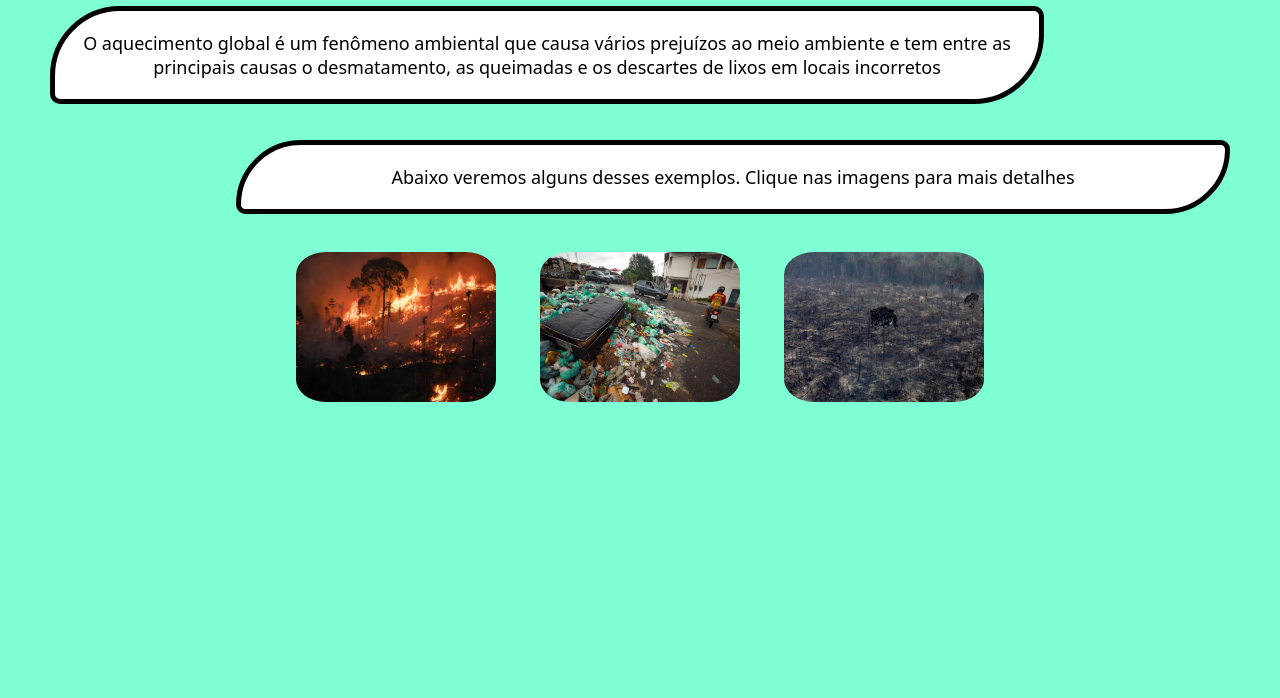
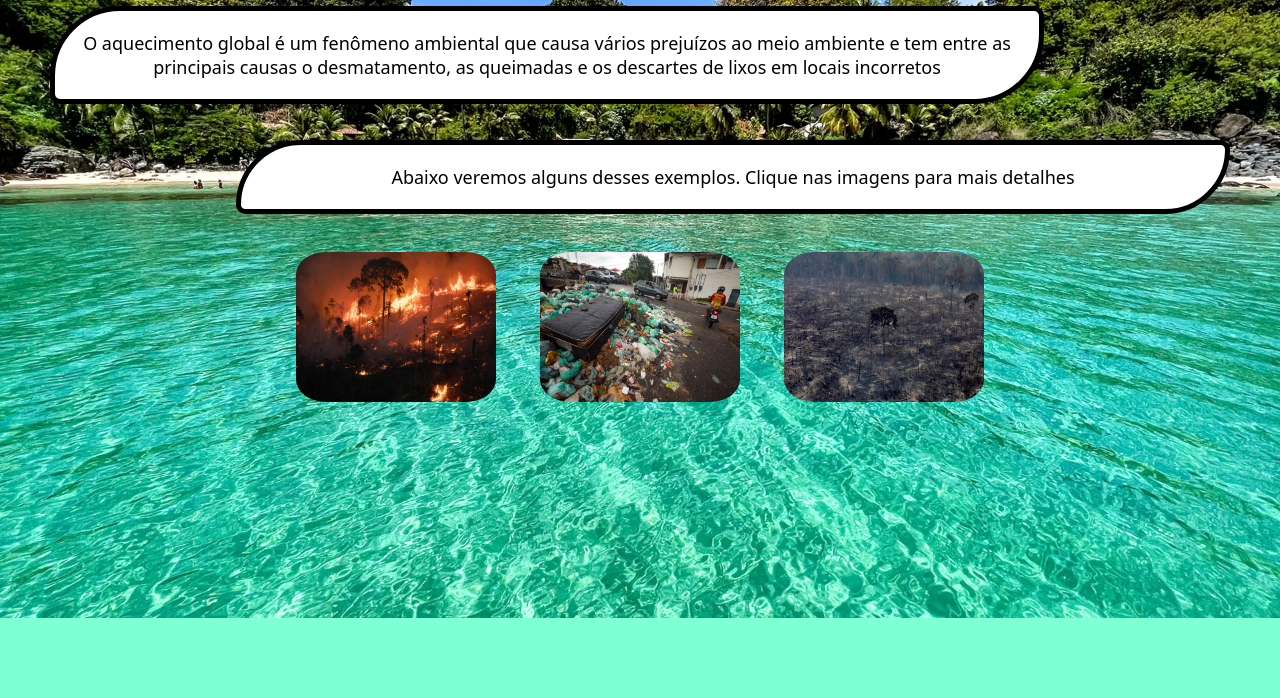
Before and after one commit to Edgar-Costa010/Atividade-Extensionista-II-Projeto-Final, a plain HTML site: page index.html in a window 1280 px wide. Shown: the part 102-800 px from the top of the page. Drawn offline with Linux system fonts and the light colour scheme; the site is published under a folder, as on GitHub Pages, so addresses that start at the root find nothing.

Commit message:
Update index.html

```diff
--- a/index.html
+++ b/index.html
@@ -9,7 +9,7 @@
     <link rel="stylesheet" href="style.css">
 
 </head>
-<body tyle="background-image: url(/imagens/fernandodenoronha.webp);">
+<body style="background-image: url(./imagens/fernandodenoronha.webp);">
 
     <h1>JOGO LIMPO</h1>
 
```
